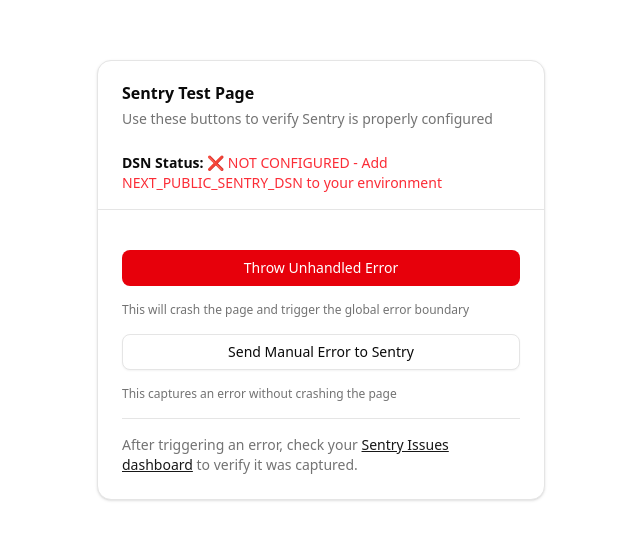
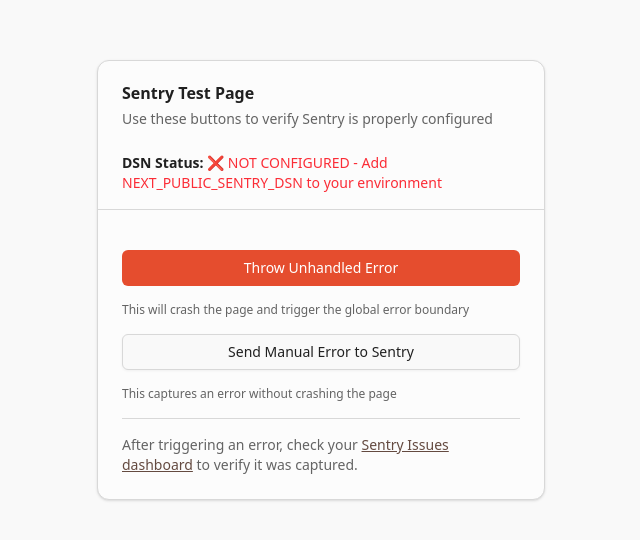
Before and after one commit to coreyhaines31/conlang, a Next.js app: page /sentry-example-page in a window 1280 px wide. Shown: the part 120-660 px from the top of the page, without its empty margins (319-959 px from the left). Built offline with nearby package versions, Linux system fonts and the light colour scheme.

Commit message:
Add custom tweakcn theme

```diff
--- a/src/app/globals.css
+++ b/src/app/globals.css
@@ -1,4 +1,5 @@
 @import "tailwindcss";
+@import "tw-animate-css";
 
 @custom-variant dark (&:is(.dark *));
 
@@ -38,75 +39,144 @@
   --color-sidebar-accent-foreground: var(--sidebar-accent-foreground);
   --color-sidebar-border: var(--sidebar-border);
   --color-sidebar-ring: var(--sidebar-ring);
+  --font-sans: ui-sans-serif, system-ui, -apple-system, BlinkMacSystemFont, 'Segoe UI', Roboto, 'Helvetica Neue', Arial, 'Noto Sans', sans-serif, 'Apple Color Emoji', 'Segoe UI Emoji', 'Segoe UI Symbol', 'Noto Color Emoji';
+  --font-mono: ui-monospace, SFMono-Regular, Menlo, Monaco, Consolas, "Liberation Mono", "Courier New", monospace;
+  --font-serif: ui-serif, Georgia, Cambria, "Times New Roman", Times, serif;
+  --radius: 0.5rem;
+  --tracking-tighter: calc(var(--tracking-normal) - 0.05em);
+  --tracking-tight: calc(var(--tracking-normal) - 0.025em);
+  --tracking-wide: calc(var(--tracking-normal) + 0.025em);
+  --tracking-wider: calc(var(--tracking-normal) + 0.05em);
+  --tracking-widest: calc(var(--tracking-normal) + 0.1em);
+  --tracking-normal: var(--tracking-normal);
+  --shadow-2xl: var(--shadow-2xl);
+  --shadow-xl: var(--shadow-xl);
+  --shadow-lg: var(--shadow-lg);
+  --shadow-md: var(--shadow-md);
+  --shadow: var(--shadow);
+  --shadow-sm: var(--shadow-sm);
+  --shadow-xs: var(--shadow-xs);
+  --shadow-2xs: var(--shadow-2xs);
+  --spacing: var(--spacing);
+  --letter-spacing: var(--letter-spacing);
+  --shadow-offset-y: var(--shadow-offset-y);
+  --shadow-offset-x: var(--shadow-offset-x);
+  --shadow-spread: var(--shadow-spread);
+  --shadow-blur: var(--shadow-blur);
+  --shadow-opacity: var(--shadow-opacity);
+  --color-shadow-color: var(--shadow-color);
+  --color-destructive-foreground: var(--destructive-foreground);
 }
 
 :root {
-  --radius: 0.625rem;
-  --background: oklch(1 0 0);
-  --foreground: oklch(0.145 0 0);
-  --card: oklch(1 0 0);
-  --card-foreground: oklch(0.145 0 0);
-  --popover: oklch(1 0 0);
-  --popover-foreground: oklch(0.145 0 0);
-  --primary: oklch(0.205 0 0);
-  --primary-foreground: oklch(0.985 0 0);
-  --secondary: oklch(0.97 0 0);
-  --secondary-foreground: oklch(0.205 0 0);
-  --muted: oklch(0.97 0 0);
-  --muted-foreground: oklch(0.556 0 0);
-  --accent: oklch(0.97 0 0);
-  --accent-foreground: oklch(0.205 0 0);
-  --destructive: oklch(0.577 0.245 27.325);
-  --border: oklch(0.922 0 0);
-  --input: oklch(0.922 0 0);
-  --ring: oklch(0.708 0 0);
-  --chart-1: oklch(0.646 0.222 41.116);
-  --chart-2: oklch(0.6 0.118 184.704);
-  --chart-3: oklch(0.398 0.07 227.392);
-  --chart-4: oklch(0.828 0.189 84.429);
-  --chart-5: oklch(0.769 0.188 70.08);
-  --sidebar: oklch(0.985 0 0);
-  --sidebar-foreground: oklch(0.145 0 0);
-  --sidebar-primary: oklch(0.205 0 0);
-  --sidebar-primary-foreground: oklch(0.985 0 0);
-  --sidebar-accent: oklch(0.97 0 0);
-  --sidebar-accent-foreground: oklch(0.205 0 0);
-  --sidebar-border: oklch(0.922 0 0);
-  --sidebar-ring: oklch(0.708 0 0);
+  --radius: 0.5rem;
+  --background: oklch(0.9821 0 0);
+  --foreground: oklch(0.2435 0 0);
+  --card: oklch(0.9911 0 0);
+  --card-foreground: oklch(0.2435 0 0);
+  --popover: oklch(0.9911 0 0);
+  --popover-foreground: oklch(0.2435 0 0);
+  --primary: oklch(0.4341 0.0392 41.9938);
+  --primary-foreground: oklch(1.0000 0 0);
+  --secondary: oklch(0.9200 0.0651 74.3695);
+  --secondary-foreground: oklch(0.3499 0.0685 40.8288);
+  --muted: oklch(0.9521 0 0);
+  --muted-foreground: oklch(0.5032 0 0);
+  --accent: oklch(0.9310 0 0);
+  --accent-foreground: oklch(0.2435 0 0);
+  --destructive: oklch(0.6271 0.1936 33.3390);
+  --border: oklch(0.8822 0 0);
+  --input: oklch(0.8822 0 0);
+  --ring: oklch(0.4341 0.0392 41.9938);
+  --chart-1: oklch(0.4341 0.0392 41.9938);
+  --chart-2: oklch(0.9200 0.0651 74.3695);
+  --chart-3: oklch(0.9310 0 0);
+  --chart-4: oklch(0.9367 0.0523 75.5009);
+  --chart-5: oklch(0.4338 0.0437 41.6746);
+  --sidebar: oklch(0.9881 0 0);
+  --sidebar-foreground: oklch(0.2645 0 0);
+  --sidebar-primary: oklch(0.3250 0 0);
+  --sidebar-primary-foreground: oklch(0.9881 0 0);
+  --sidebar-accent: oklch(0.9761 0 0);
+  --sidebar-accent-foreground: oklch(0.3250 0 0);
+  --sidebar-border: oklch(0.9401 0 0);
+  --sidebar-ring: oklch(0.7731 0 0);
+  --destructive-foreground: oklch(1.0000 0 0);
+  --font-sans: ui-sans-serif, system-ui, -apple-system, BlinkMacSystemFont, 'Segoe UI', Roboto, 'Helvetica Neue', Arial, 'Noto Sans', sans-serif, 'Apple Color Emoji', 'Segoe UI Emoji', 'Segoe UI Symbol', 'Noto Color Emoji';
+  --font-serif: ui-serif, Georgia, Cambria, "Times New Roman", Times, serif;
+  --font-mono: ui-monospace, SFMono-Regular, Menlo, Monaco, Consolas, "Liberation Mono", "Courier New", monospace;
+  --shadow-color: oklch(0 0 0);
+  --shadow-opacity: 0.1;
+  --shadow-blur: 3px;
+  --shadow-spread: 0px;
+  --shadow-offset-x: 0;
+  --shadow-offset-y: 1px;
+  --letter-spacing: 0em;
+  --spacing: 0.25rem;
+  --shadow-2xs: 0 1px 3px 0px hsl(0 0% 0% / 0.05);
+  --shadow-xs: 0 1px 3px 0px hsl(0 0% 0% / 0.05);
+  --shadow-sm: 0 1px 3px 0px hsl(0 0% 0% / 0.10), 0 1px 2px -1px hsl(0 0% 0% / 0.10);
+  --shadow: 0 1px 3px 0px hsl(0 0% 0% / 0.10), 0 1px 2px -1px hsl(0 0% 0% / 0.10);
+  --shadow-md: 0 1px 3px 0px hsl(0 0% 0% / 0.10), 0 2px 4px -1px hsl(0 0% 0% / 0.10);
+  --shadow-lg: 0 1px 3px 0px hsl(0 0% 0% / 0.10), 0 4px 6px -1px hsl(0 0% 0% / 0.10);
+  --shadow-xl: 0 1px 3px 0px hsl(0 0% 0% / 0.10), 0 8px 10px -1px hsl(0 0% 0% / 0.10);
+  --shadow-2xl: 0 1px 3px 0px hsl(0 0% 0% / 0.25);
+  --tracking-normal: 0em;
 }
 
 .dark {
-  --background: oklch(0.145 0 0);
-  --foreground: oklch(0.985 0 0);
-  --card: oklch(0.205 0 0);
-  --card-foreground: oklch(0.985 0 0);
-  --popover: oklch(0.205 0 0);
-  --popover-foreground: oklch(0.985 0 0);
-  --primary: oklch(0.922 0 0);
-  --primary-foreground: oklch(0.205 0 0);
-  --secondary: oklch(0.269 0 0);
-  --secondary-foreground: oklch(0.985 0 0);
-  --muted: oklch(0.269 0 0);
-  --muted-foreground: oklch(0.708 0 0);
-  --accent: oklch(0.269 0 0);
-  --accent-foreground: oklch(0.985 0 0);
-  --destructive: oklch(0.704 0.191 22.216);
-  --border: oklch(1 0 0 / 10%);
-  --input: oklch(1 0 0 / 15%);
-  --ring: oklch(0.556 0 0);
-  --chart-1: oklch(0.488 0.243 264.376);
-  --chart-2: oklch(0.696 0.17 162.48);
-  --chart-3: oklch(0.769 0.188 70.08);
-  --chart-4: oklch(0.627 0.265 303.9);
-  --chart-5: oklch(0.645 0.246 16.439);
-  --sidebar: oklch(0.205 0 0);
-  --sidebar-foreground: oklch(0.985 0 0);
-  --sidebar-primary: oklch(0.488 0.243 264.376);
-  --sidebar-primary-foreground: oklch(0.985 0 0);
-  --sidebar-accent: oklch(0.269 0 0);
-  --sidebar-accent-foreground: oklch(0.985 0 0);
-  --sidebar-border: oklch(1 0 0 / 10%);
-  --sidebar-ring: oklch(0.556 0 0);
+  --background: oklch(0.1776 0 0);
+  --foreground: oklch(0.9491 0 0);
+  --card: oklch(0.2134 0 0);
+  --card-foreground: oklch(0.9491 0 0);
+  --popover: oklch(0.2134 0 0);
+  --popover-foreground: oklch(0.9491 0 0);
+  --primary: oklch(0.9247 0.0524 66.1732);
+  --primary-foreground: oklch(0.2029 0.0240 200.1962);
+  --secondary: oklch(0.3163 0.0190 63.6992);
+  --secondary-foreground: oklch(0.9247 0.0524 66.1732);
+  --muted: oklch(0.2520 0 0);
+  --muted-foreground: oklch(0.7699 0 0);
+  --accent: oklch(0.2850 0 0);
+  --accent-foreground: oklch(0.9491 0 0);
+  --destructive: oklch(0.6271 0.1936 33.3390);
+  --border: oklch(0.2351 0.0115 91.7467);
+  --input: oklch(0.4017 0 0);
+  --ring: oklch(0.9247 0.0524 66.1732);
+  --chart-1: oklch(0.9247 0.0524 66.1732);
+  --chart-2: oklch(0.3163 0.0190 63.6992);
+  --chart-3: oklch(0.2850 0 0);
+  --chart-4: oklch(0.3481 0.0219 67.0001);
+  --chart-5: oklch(0.9245 0.0533 67.0855);
+  --sidebar: oklch(0.2103 0.0059 285.8852);
+  --sidebar-foreground: oklch(0.9674 0.0013 286.3752);
+  --sidebar-primary: oklch(0.4882 0.2172 264.3763);
+  --sidebar-primary-foreground: oklch(1.0000 0 0);
+  --sidebar-accent: oklch(0.2739 0.0055 286.0326);
+  --sidebar-accent-foreground: oklch(0.9674 0.0013 286.3752);
+  --sidebar-border: oklch(0.2739 0.0055 286.0326);
+  --sidebar-ring: oklch(0.8711 0.0055 286.2860);
+  --destructive-foreground: oklch(1.0000 0 0);
+  --radius: 0.5rem;
+  --font-sans: ui-sans-serif, system-ui, -apple-system, BlinkMacSystemFont, 'Segoe UI', Roboto, 'Helvetica Neue', Arial, 'Noto Sans', sans-serif, 'Apple Color Emoji', 'Segoe UI Emoji', 'Segoe UI Symbol', 'Noto Color Emoji';
+  --font-serif: ui-serif, Georgia, Cambria, "Times New Roman", Times, serif;
+  --font-mono: ui-monospace, SFMono-Regular, Menlo, Monaco, Consolas, "Liberation Mono", "Courier New", monospace;
+  --shadow-color: oklch(0 0 0);
+  --shadow-opacity: 0.1;
+  --shadow-blur: 3px;
+  --shadow-spread: 0px;
+  --shadow-offset-x: 0;
+  --shadow-offset-y: 1px;
+  --letter-spacing: 0em;
+  --spacing: 0.25rem;
+  --shadow-2xs: 0 1px 3px 0px hsl(0 0% 0% / 0.05);
+  --shadow-xs: 0 1px 3px 0px hsl(0 0% 0% / 0.05);
+  --shadow-sm: 0 1px 3px 0px hsl(0 0% 0% / 0.10), 0 1px 2px -1px hsl(0 0% 0% / 0.10);
+  --shadow: 0 1px 3px 0px hsl(0 0% 0% / 0.10), 0 1px 2px -1px hsl(0 0% 0% / 0.10);
+  --shadow-md: 0 1px 3px 0px hsl(0 0% 0% / 0.10), 0 2px 4px -1px hsl(0 0% 0% / 0.10);
+  --shadow-lg: 0 1px 3px 0px hsl(0 0% 0% / 0.10), 0 4px 6px -1px hsl(0 0% 0% / 0.10);
+  --shadow-xl: 0 1px 3px 0px hsl(0 0% 0% / 0.10), 0 8px 10px -1px hsl(0 0% 0% / 0.10);
+  --shadow-2xl: 0 1px 3px 0px hsl(0 0% 0% / 0.25);
 }
 
 @layer base {
@@ -115,5 +185,6 @@
   }
   body {
     @apply bg-background text-foreground;
+    letter-spacing: var(--tracking-normal);
   }
 }
```
